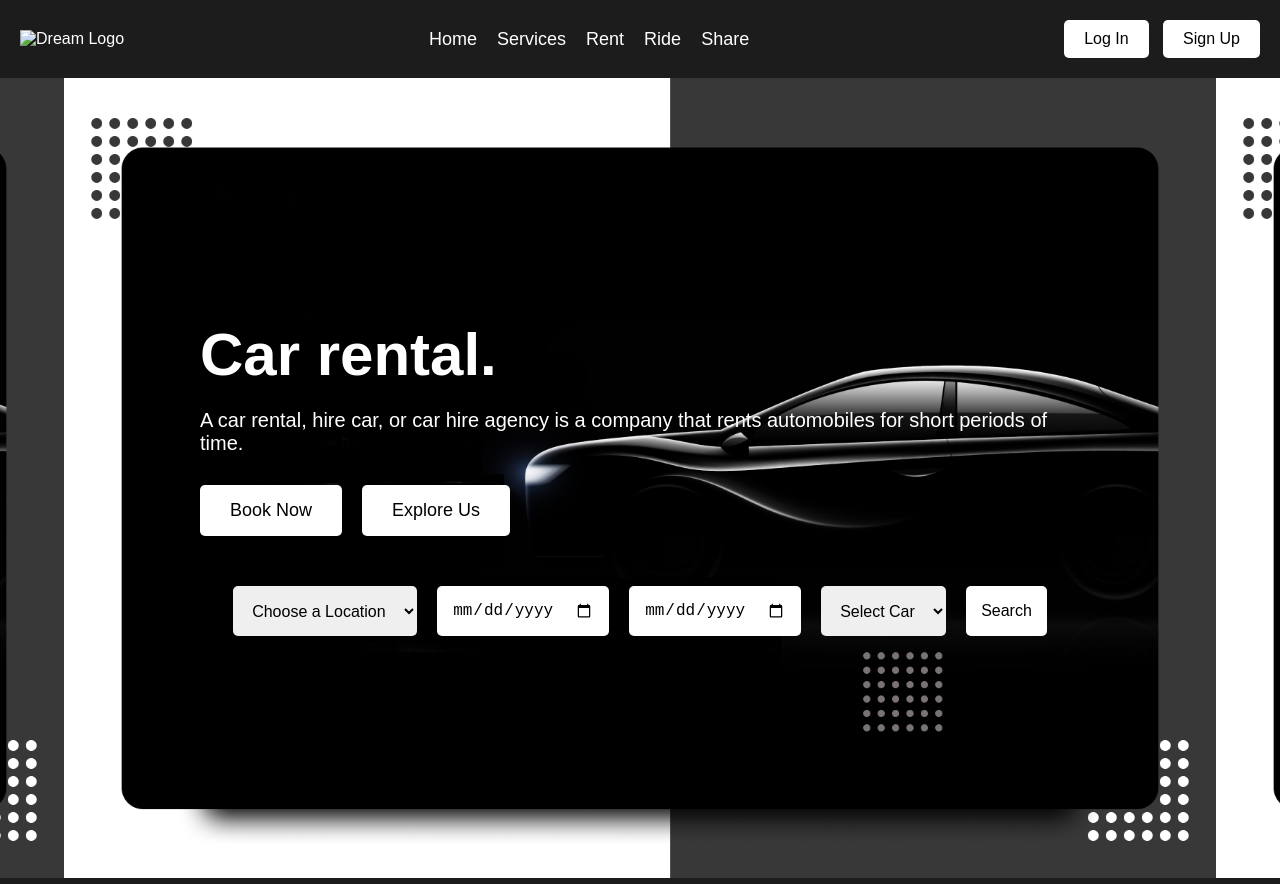
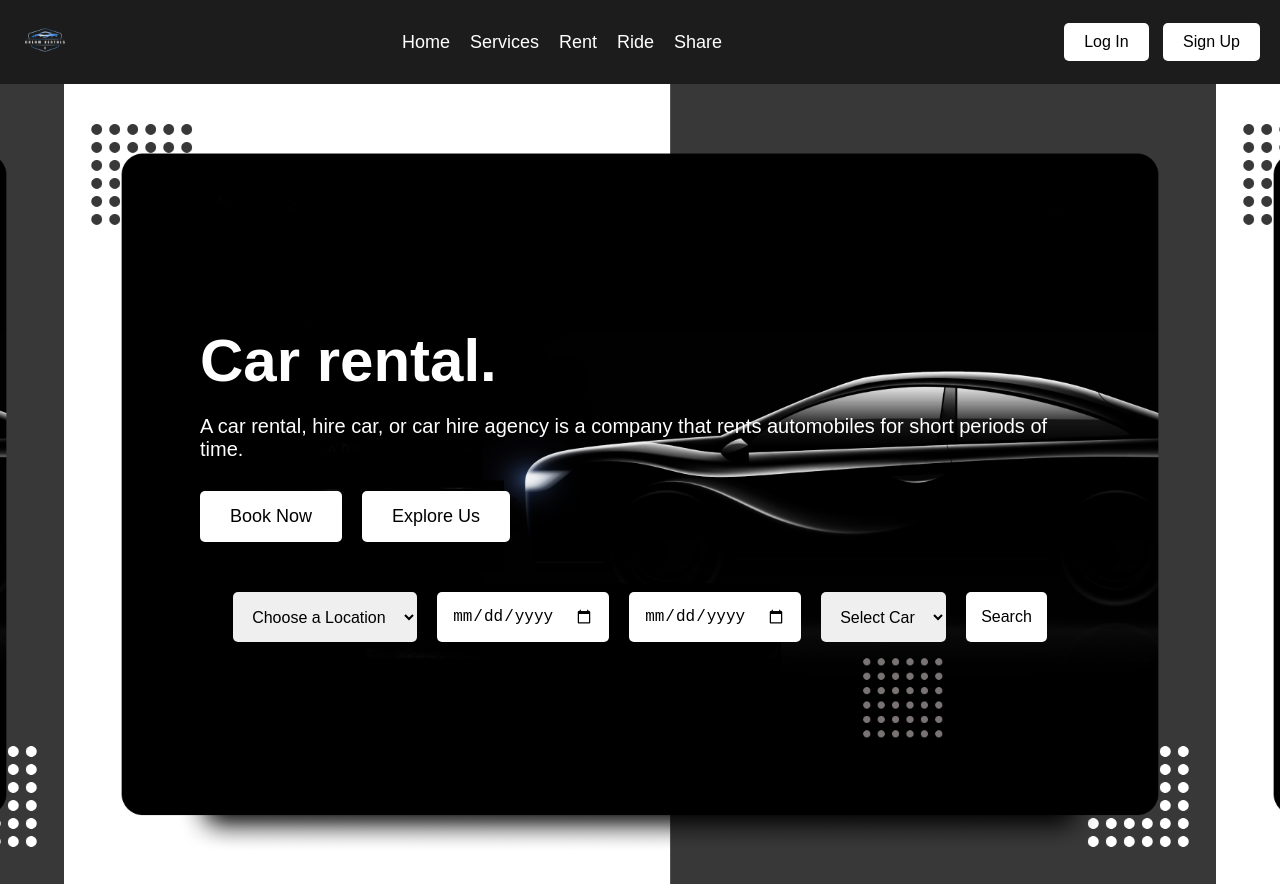
Before and after one commit to Amal-K-Ashok/car_front_page, a plain HTML site: page index.html in a window 1280 px wide. Drawn offline with Linux system fonts and the light colour scheme.

Commit message:
logo picture

```diff
--- a/index.html
+++ b/index.html
@@ -10,7 +10,7 @@
     <header>
         <nav>
             <div class="logo">
-                <img src="logo.png" alt="Dream Logo">
+                <img src="logo3.png" alt="Dream Logo">
             </div>
             <ul class="nav-links">
                 <li><a href="#">Home</a></li>
```
Also changed, not shown: logo1.png (added), logo2.png (added), logo3.png (added).
